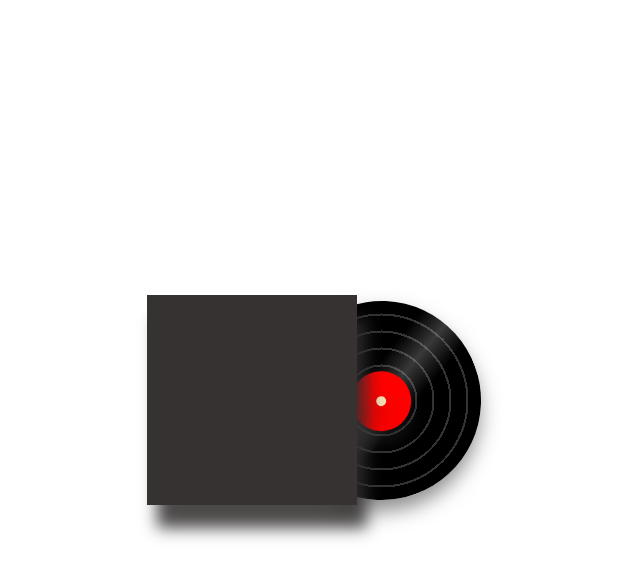
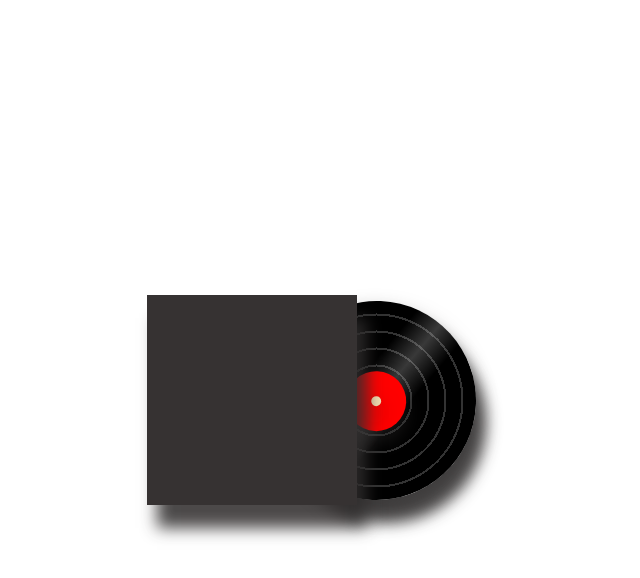
Before and after one commit to JorgeCastello99/cover-css, a website built with Vite: page src/index.html in a window 1280 px wide. In both pictures the pointer is over the element 745 px from the left and 400 px from the top of the page. Shown: the whole page, without its empty margins (284-924 px from the left). Built offline with nearby package versions, Linux system fonts and the light colour scheme; files whose address does not match are found by name.

Commit message:
correccion 2

```diff
--- a/src/index.css
+++ b/src/index.css
@@ -38,6 +38,7 @@ body {
   z-index: 0;
   transition: 2.5s;
   margin-left: 10px;
+  border-radius: 100%;
 }
 
 .circle {
@@ -50,7 +51,11 @@ body {
 }
 
 .cir:hover {
-  right: 85px;
+  right: 90px;
+  box-shadow: 10px 23px 15px rgb(48 45 45 / 86.4%);
+}
+
+.cir:hover > .circle {
   transform: rotate(70deg);
 }
 
```
